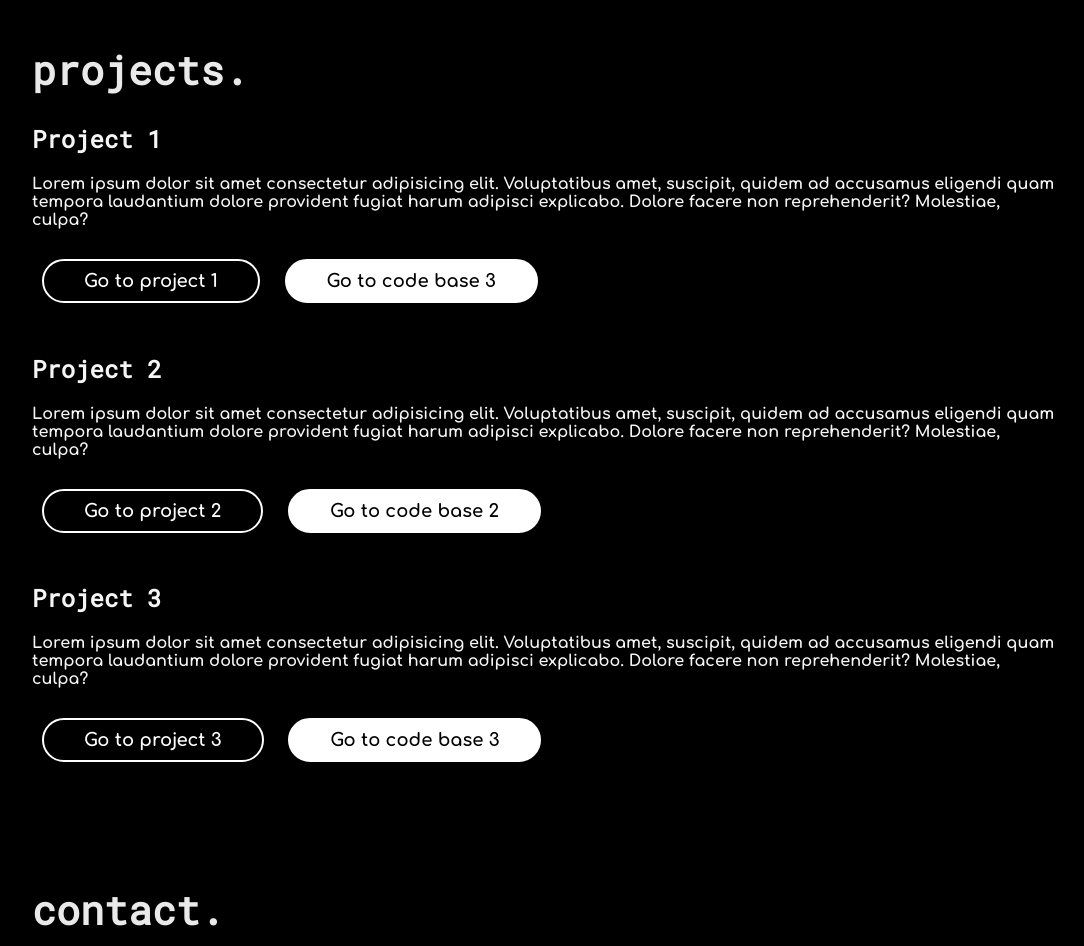
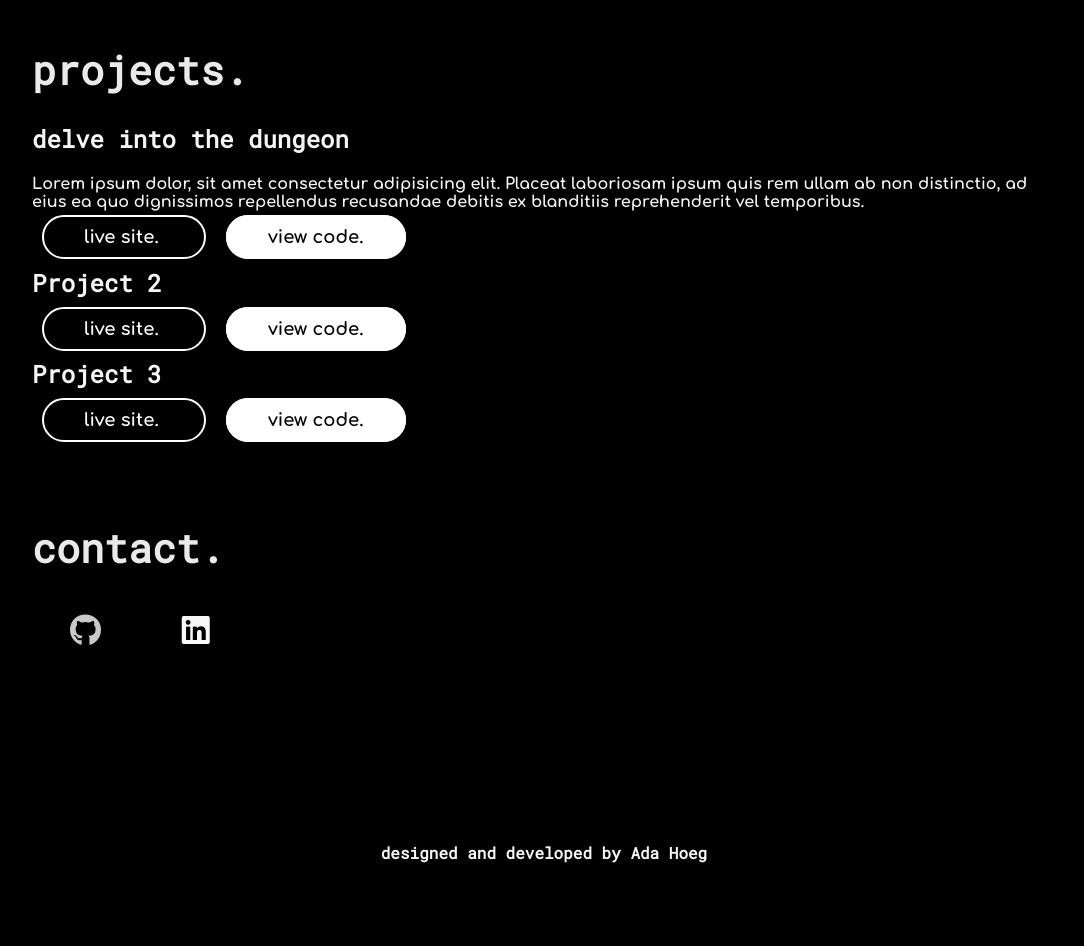
Before and after one commit to flovelace/portfolio-2.0, a plain HTML site: page index.html in a window 1280 px wide. Shown: the part 1080-2026 px from the top of the page, without its empty margins (96-1180 px from the left). Drawn offline with nearby package versions, Linux system fonts and the light colour scheme.

Commit message:
changed buttons to style anchors. working on projects section

```diff
--- a/assets/style/style.css
+++ b/assets/style/style.css
@@ -148,6 +148,7 @@ h2 {
     background: transparent;
     transition: 0.4s ease-in-out;
     margin: 30px 10px;
+    text-decoration: none;
 }
 
 .btn-one:hover {
@@ -171,6 +172,7 @@ h2 {
     background: #fff;
     transition: 0.4s ease-in-out;
     margin: 30px 10px;
+    text-decoration: none;
 }
 
 .btn-two:hover {
--- a/index.html
+++ b/index.html
@@ -6,6 +6,7 @@
     <meta name="viewport" content="width=device-width, initial-scale=1.0">
     <meta http-equiv="X-UA-Compatible" content="ie=edge">
     <title>Ada Hoeg - Full stack developer</title>
+    <link rel="shortcut icon" href="assets/img/icons8-source-code-24.png" type="png">
     <link rel="stylesheet" href="https://cdnjs.cloudflare.com/ajax/libs/animate.css/3.7.0/animate.min.css">
     <link href="https://fonts.googleapis.com/css?family=Comfortaa:700" rel="stylesheet">
     <link rel="preconnect" href="https://fonts.googleapis.com">
@@ -36,7 +37,9 @@
         <div id="middle">
             <div id="tagline" class="animated zoomIn" style="animation-delay:1.8s;">
                 full stack developer<br>
-                <button class="btn-one">view resume.</button>
+                <a href="" target="_blank"
+                rel="noopener noreferrer" class="btn-one">view resume.
+                </a>
             </div>
         </div>
     </center>
@@ -56,34 +59,30 @@
             <h1>projects.</h1>
             <!-- Project 1 -->
             <div class="project">
-                <h2>Project 1</h2>
-                <div>
-                    Lorem ipsum dolor sit amet consectetur adipisicing elit. Voluptatibus amet, suscipit, quidem ad accusamus eligendi quam tempora laudantium dolore provident fugiat harum adipisci explicabo. Dolore facere non reprehenderit? Molestiae, culpa?
-                </div>
-                <button class="btn-one">Go to project 1</button>
-                <button class="btn-two"> Go to code base 3</button>
+                <h2>delve into the dungeon</h2>
+                <p>
+                    Lorem ipsum dolor, sit amet consectetur adipisicing elit. Placeat laboriosam ipsum quis rem ullam ab non distinctio, ad eius ea quo dignissimos repellendus recusandae debitis ex blanditiis reprehenderit vel temporibus.
+                </p>
+                <a href="https://flovelace.github.io/delve-into-the-dungeon/" target="_blank" rel="noopener noreferrer" class="btn-one">live site.
+                </a>
+                <a href="https://github.com/flovelace/delve-into-the-dungeon" target="_blank" rel="noopener noreferrer" class="btn-two">view code.
+                </a>
             </div>
             <!-- Project 2 -->
             <div class="project">
                 <h2>Project 2</h2>
-                <div>
-                    Lorem ipsum dolor sit amet consectetur adipisicing elit. Voluptatibus amet, suscipit, quidem ad accusamus
-                    eligendi quam tempora laudantium dolore provident fugiat harum adipisci explicabo. Dolore facere non
-                    reprehenderit? Molestiae, culpa?
-                </div>
-                <button class="btn-one">Go to project 2</button>
-                <button class="btn-two"> Go to code base 2</button>
+                <a href="" target="_blank" rel="noopener noreferrer" class="btn-one">live site.
+                </a>
+                <a href="" target="_blank" rel="noopener noreferrer" class="btn-two">view code.
+                </a>
             </div>
             <!-- Project 3 -->
             <div class="project">
                 <h2>Project 3</h2>
-                <div>
-                    Lorem ipsum dolor sit amet consectetur adipisicing elit. Voluptatibus amet, suscipit, quidem ad accusamus
-                    eligendi quam tempora laudantium dolore provident fugiat harum adipisci explicabo. Dolore facere non
-                    reprehenderit? Molestiae, culpa?
-                </div>
-                <button class="btn-one">Go to project 3</button>
-                <button class="btn-two"> Go to code base 3</button>
+                <a href="" target="_blank" rel="noopener noreferrer" class="btn-one">live site.
+                </a>
+                <a href="" target="_blank" rel="noopener noreferrer" class="btn-two">view code.
+                </a>
             </div>
         </div>
         <!-- contact section -->
```
Also changed, not shown: assets/img/icons8-source-code-24.png (added).
